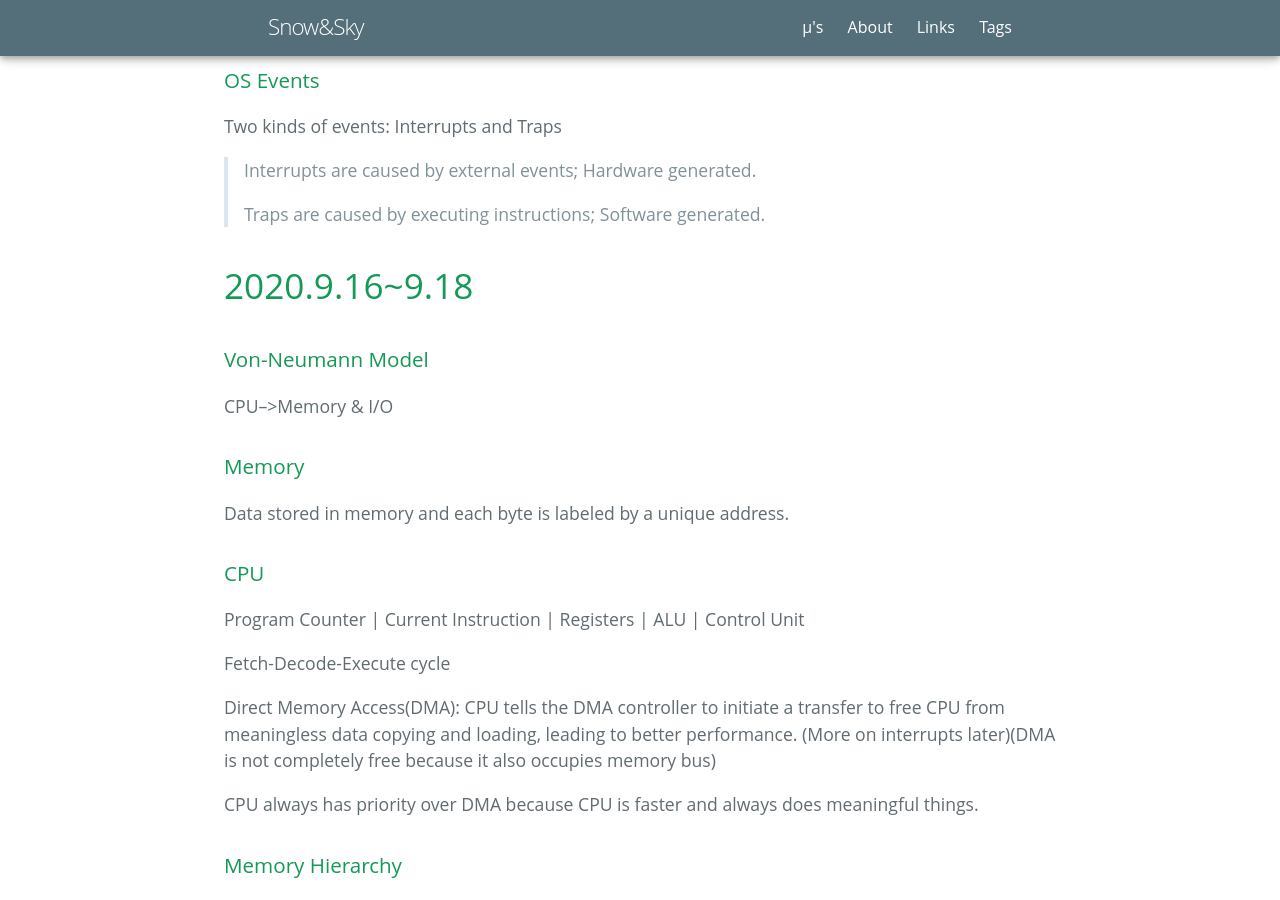
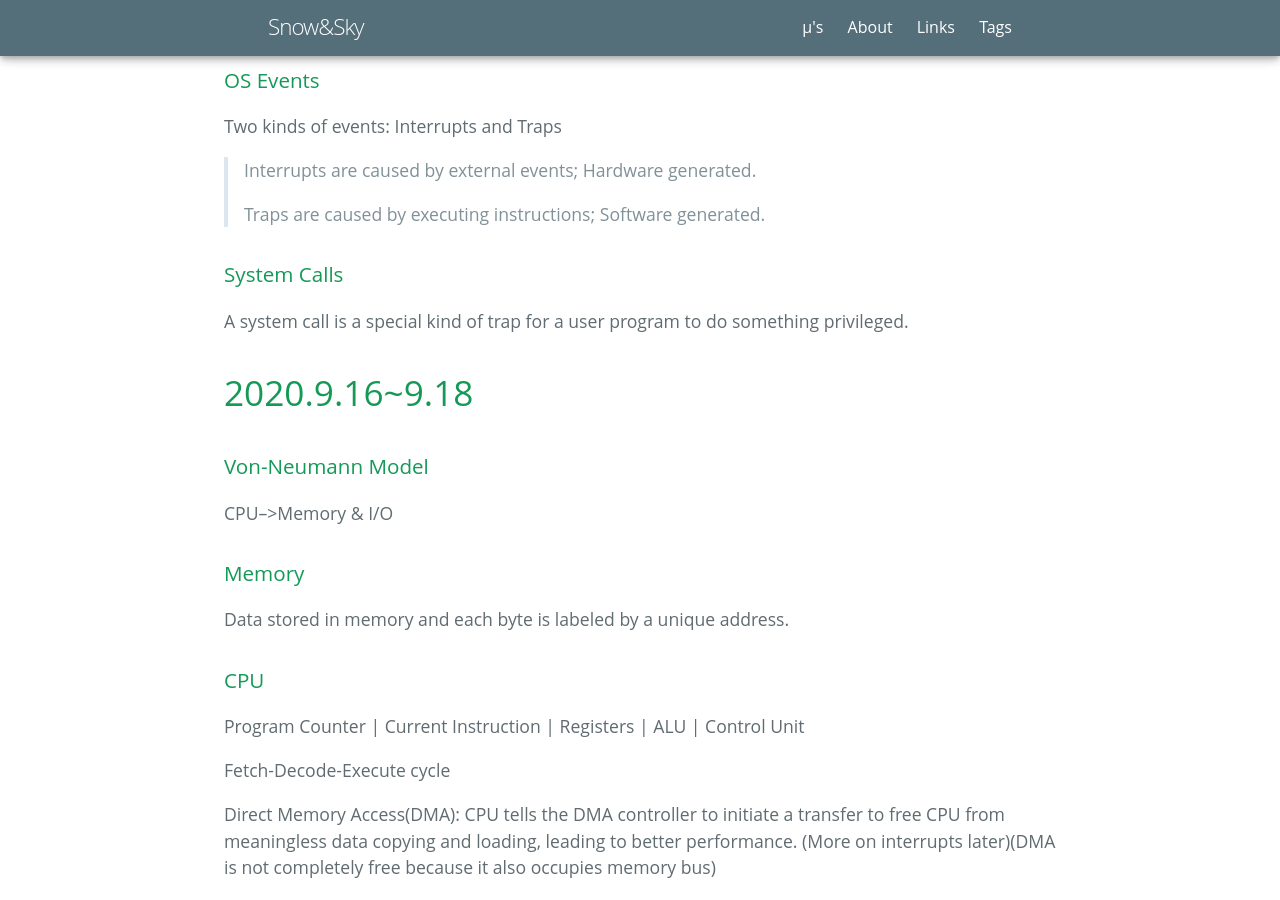
Before and after one commit to NishikinoSky/NishikinoSky.github.io, a Jekyll site: the page built from _posts/2020-10-16-Operating-System.md, in a window 1280 px wide and 900 px high, scrolled down 567 px. Built offline with Jekyll 4.4.1, drawn with Linux system fonts in a browser that asks for light colours; some web fonts are replaced.

Commit message:
Update 2020-10-16-Operating-System.md

```diff
--- a/_posts/2020-10-16-Operating-System.md
+++ b/_posts/2020-10-16-Operating-System.md
@@ -15,6 +15,9 @@ Two kinds of events: Interrupts and Traps
 > Interrupts are caused by external events; Hardware generated.
 >
 > Traps are caused by executing instructions; Software generated.
+
+### System Calls
+A system call is a special kind of trap for a user program to do something privileged.
 
 
 
```
